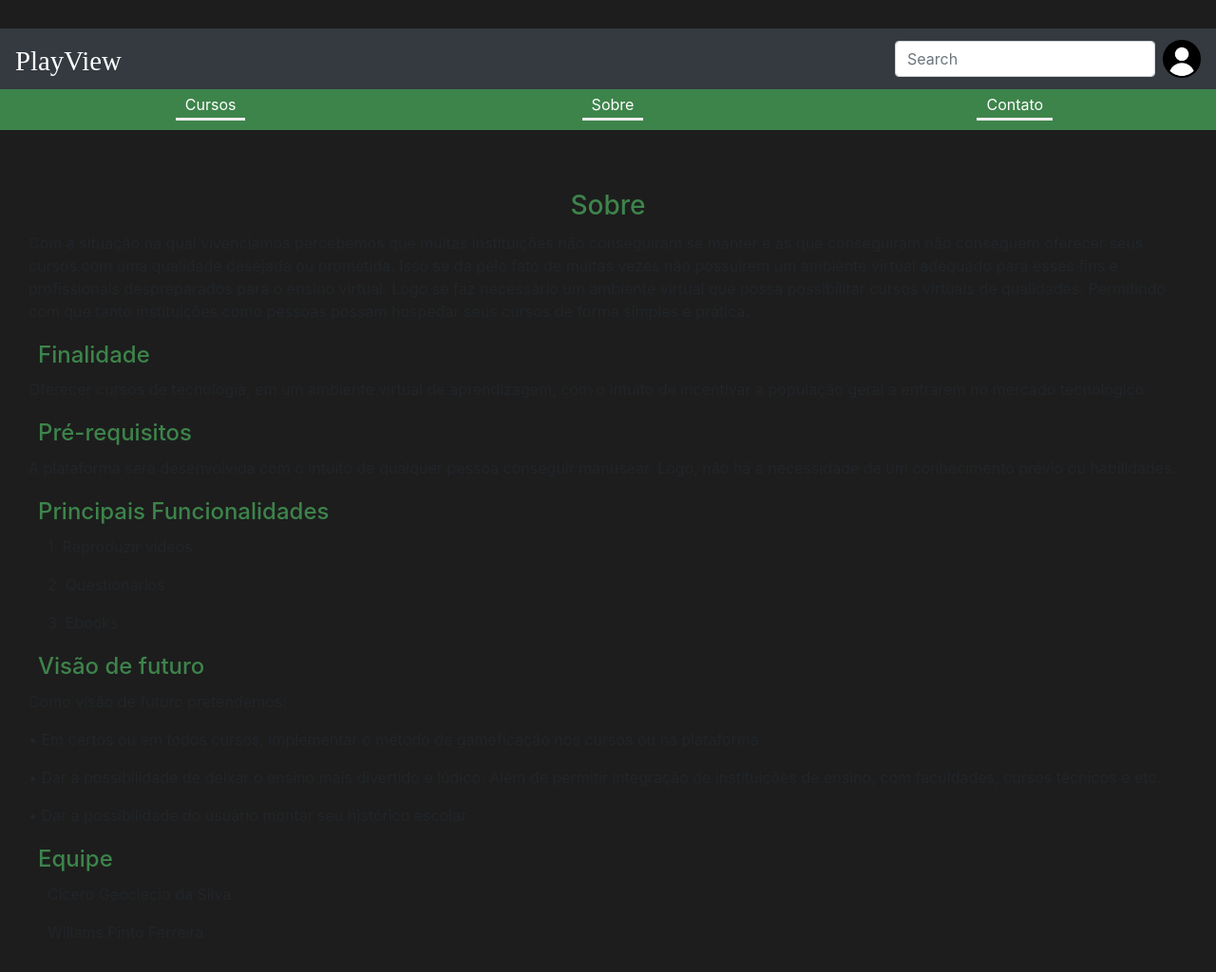
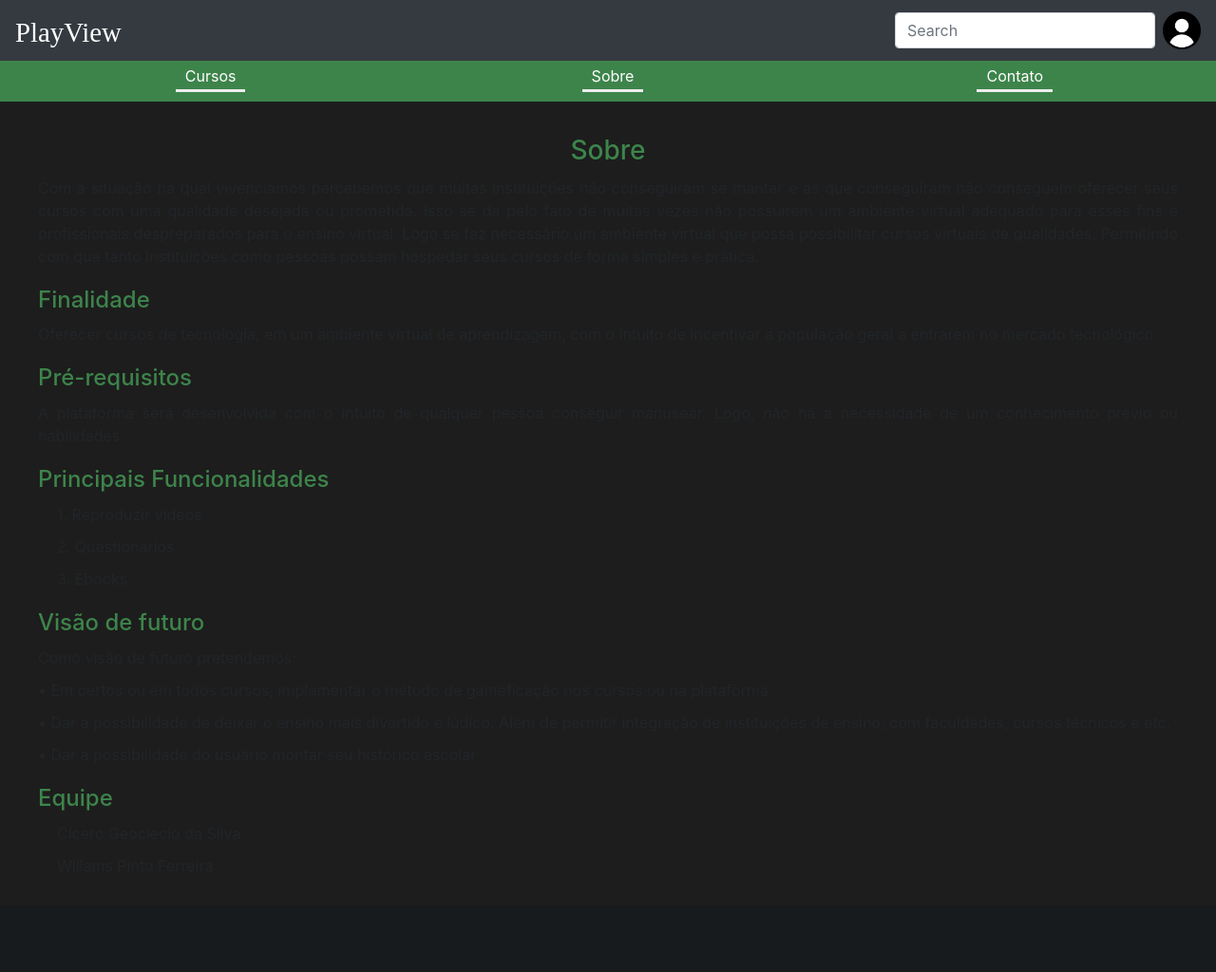
Before and after one commit to WillamsPinto/Estagio-3---PlayView, a PHP site: page /sobre.html in a window 1280 px wide. Shown: the whole page at 95% size. After the commit the page ends 854 px from the top, so only its background shows below. Run offline with PHP 8.4, Linux system fonts and the light colour scheme.

Commit message:
Refatoração

```diff
--- a/cadastro.html
+++ b/cadastro.html
@@ -58,7 +58,7 @@
 
         </header>
 
-
+        <div id="conteudo">
             <table align="center">
                 <ul style="list-style-type: none;">
                     <td   align="center" height='300px'; >
@@ -119,7 +119,7 @@
                                 </tr>
                             </table>
 
-                    <form action="" method="get">
+                            <form action="login.html" method="get">
                                 <input  type="submit" value="Login">
                             </form>
                         </fieldset>
@@ -127,5 +127,6 @@
                     </td></tr>
                 </table>
                 </ul>
+        </div>
     </body>
 </html>
--- a/css/style.css
+++ b/css/style.css
@@ -77,6 +77,9 @@ div#popupPerfil ul{
     border-bottom:3px solid #EA0000;
 }
 
+#conteudo{
+    padding-top: 7rem;
+}
 
 #textCenter{
     transform: rotate(deg);
@@ -86,8 +89,6 @@ div#popupPerfil ul{
     border:1px solid black;
     box-shadow:3px 3px 0 black;
 }
-
-
 
 /*login*/
 fieldset#login {
@@ -131,14 +132,6 @@ div.curso:hover {
 	-webkit-filter: grayscale(100%);
     filter: grayscale(100%);
     align:center;
-}
-
-#destaque{
-    padding-top: 10rem;
-}
-
-#texto{
-    padding-top: 10rem;
 }
 
 img#destaque {
--- a/cursos.html
+++ b/cursos.html
@@ -57,7 +57,7 @@
 
         </header>
 
-
+        <div id="conteudo">
             <table style="margin:20px;">
                 <h4 style = 'padding: 10px;'> Explore os Cursos </h4>
                 <p></p>
@@ -65,7 +65,7 @@
                     <td>
                         <div>
                             <div class="curso"  align="center">
-                            <a target="_blank" href="detalhescursos.html#Python">
+                                <a href="detalhescursos.html#Python">
                                     <img src= "./img/icon/python.png" id ="curso">
                                     <b><p>Python</p></b>
                                     <p id='curso'> Aprenda Algoritmos e Lógica de Programação de forma simples com 10 aulas bem descontraídas.</p>
@@ -76,5 +76,6 @@
                     </td>
                 </tr>
             </table>
+        </div>
     </body>
 </html>
--- a/detalhescursos.html
+++ b/detalhescursos.html
@@ -59,6 +59,7 @@
 
         </header>
 
+        <div id="conteudo">
             <div class="Logocurso" style="margin-left:20px;">
                     <table>
                         <td>
@@ -140,5 +141,6 @@
                 </div>
                 </br>
             </div>
+        </div>
     </body>
 </html>
--- a/login.html
+++ b/login.html
@@ -58,7 +58,7 @@
 
         </header>
 
-
+        <div id="conteudo">
             <table align="center">
                 <ul style="list-style-type: none;">
                     <td   align="center" height='300px'; >
@@ -107,5 +107,6 @@
                 </table>
 
                 <br>
+        </div>
     </body>
 </html>
--- a/sobre.html
+++ b/sobre.html
@@ -57,6 +57,7 @@
 
         </header>
 
+        <div id="conteudo">
             <div id= "texto" style="margin:30px;">
                 <h3> Sobre </h3>
                 <p>Com a situação na qual vivenciamos percebemos que muitas instituições
@@ -98,5 +99,6 @@
                 </div>
 
             </div>
+        </div>
     </body>
 </html>
--- a/viewcurso.html
+++ b/viewcurso.html
@@ -124,7 +124,7 @@
                     <article class="box">
                         <h1>Apostila</h1>
                         <div class="apostila">
-                            <embed id="pdf" src="Introdução a Programação com Python.pdf"/>
+                            <embed id="pdf" src="apostila/Introdução a Programação com Python.pdf"/>
                         </div>
                     </article>
                 </section>
```
Also changed, not shown: index.html (+4 -4 lines), 2 other files. Lines whose indentation alone changed are shown as unchanged.
